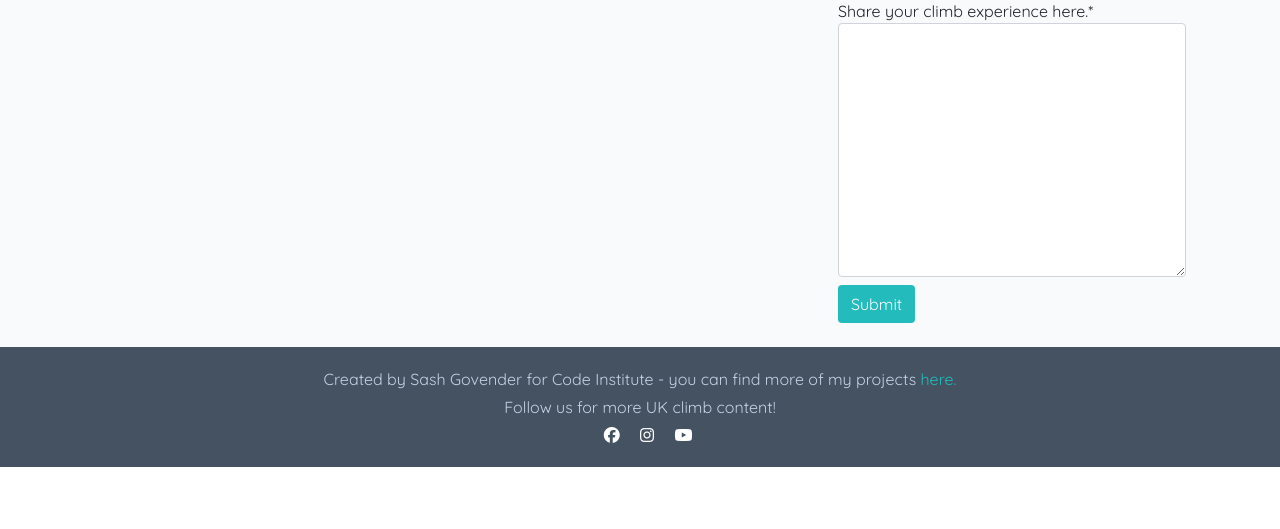
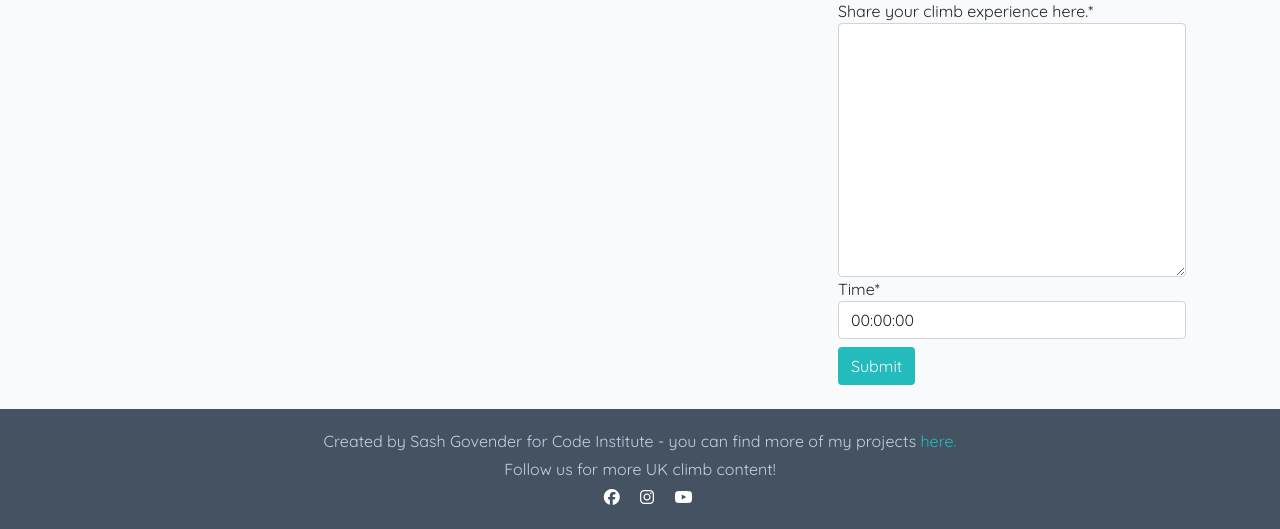
Before and after one commit to SashG91/Off-The-Saddle, a Django app: template templates/climb_detail.html in a window 1280 px wide. Shown: the part 738-1267 px from the top of the page. Before the commit the page ends 1205 px from the top, so only its background shows below. Run offline with Django 3.2, Linux system fonts and the light colour scheme; the template is opened without the code that fills it: values that come from a table or form of the project are taken from there, others are empty; the visitor is signed in with stand-in values (Sample User, id 1); some libraries are stand-ins or nearby versions.

Commit message:
Add time field to ride experience form

```diff
--- a/OFF_THE_SADDLE/forms.py
+++ b/OFF_THE_SADDLE/forms.py
@@ -11,7 +11,7 @@ class CommentForm(forms.ModelForm):
 
     class Meta:
         model = Comment
-        fields = ('body',)
+        fields = ('body', 'time')
         labels = {
             "body": "Share your climb experience here.",
         }
@@ -23,7 +23,7 @@ class EditForm(forms.ModelForm):
     """
     class Meta:
         model = Comment
-        fields = ('body',)
+        fields = ('body', 'time')
         labels = {
             "body": "Make updates to your ride information below:",
         }
--- a/OFF_THE_SADDLE/models.py
+++ b/OFF_THE_SADDLE/models.py
@@ -1,6 +1,7 @@
 from django.db import models
 from django.contrib.auth.models import User
 from cloudinary.models import CloudinaryField
+from datetime import timedelta
 
 
 STATUS = ((0, "Draft"), (1, "Published"))
@@ -79,7 +80,8 @@ class RideTime(models.Model):
         Climb, on_delete=models.CASCADE, related_name="climb")
     rider = models.ForeignKey(
         User, on_delete=models.CASCADE, related_name='rider')
-    time = models.DurationField()
+    time = models.DurationField(
+        default=timedelta(hours=0, minutes=0, seconds=0))
 
 
 class Comment(models.Model):
@@ -91,9 +93,12 @@ class Comment(models.Model):
         Climb, on_delete=models.CASCADE, related_name="comments")
     name = models.CharField(max_length=80)
     email = models.EmailField()
+    time = models.DurationField()
     body = models.TextField()
     created_on = models.DateTimeField(auto_now_add=True)
     approved = models.BooleanField(default=False)
+    time = models.DurationField(
+        default=timedelta(hours=0, minutes=0, seconds=0))
 
     class Meta:
         ordering = ["created_on"]
--- a/templates/climb_detail.html
+++ b/templates/climb_detail.html
@@ -105,7 +105,9 @@
                             {{ comment.body | linebreaksbr }}
                         </div>
                         <div>
-                            <p class="mt-1"><i class="fa-solid fa-user pr-1"></i> {{ comment.name }}
+                            <p class="font-weight-bold">Time: <span>{{ comment.time }}</span></p>
+                            <p class="mt-1">
+                                <i class="fa-solid fa-user pr-1"></i> {{ comment.name }}
                                 on <span>{{ comment.created_on }}</span>
                             </p>
                         </div>
```
Also changed, not shown: OFF_THE_SADDLE/migrations/0004_auto_20230612_1719.py (added).
